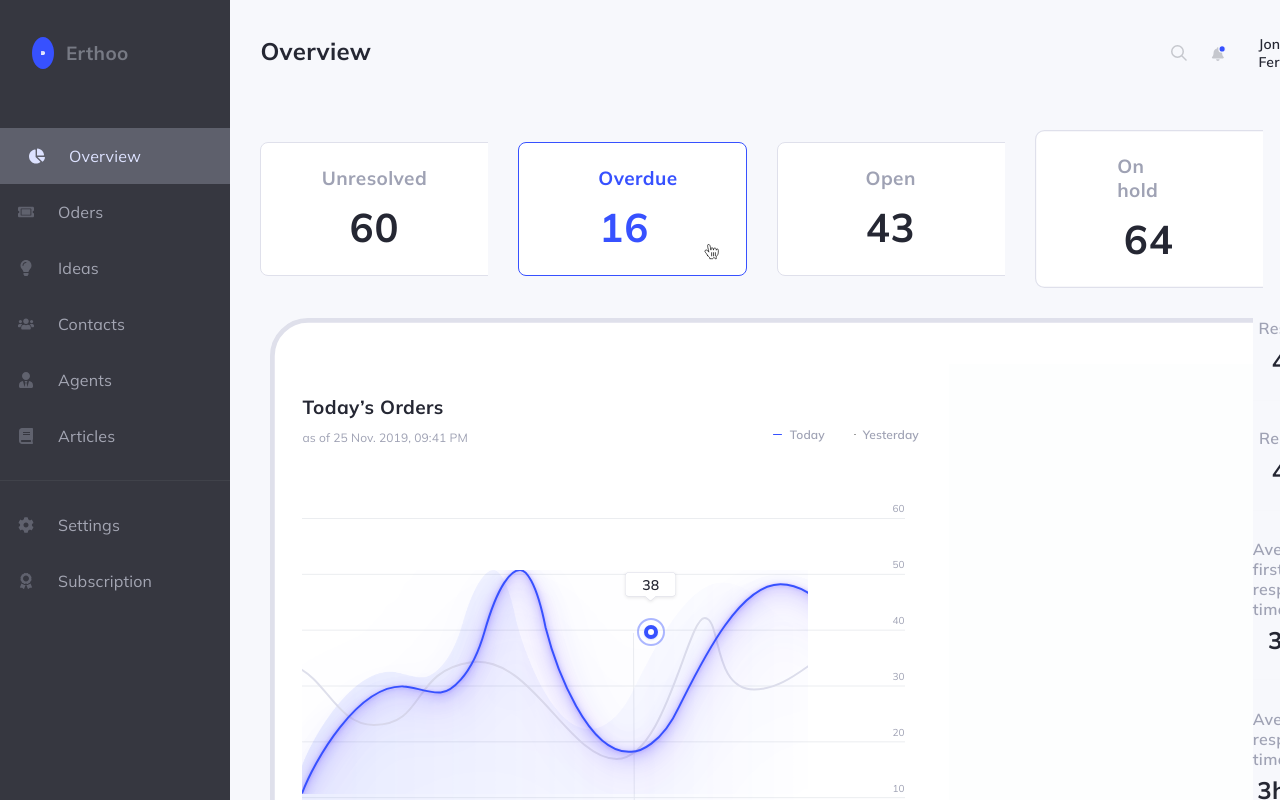
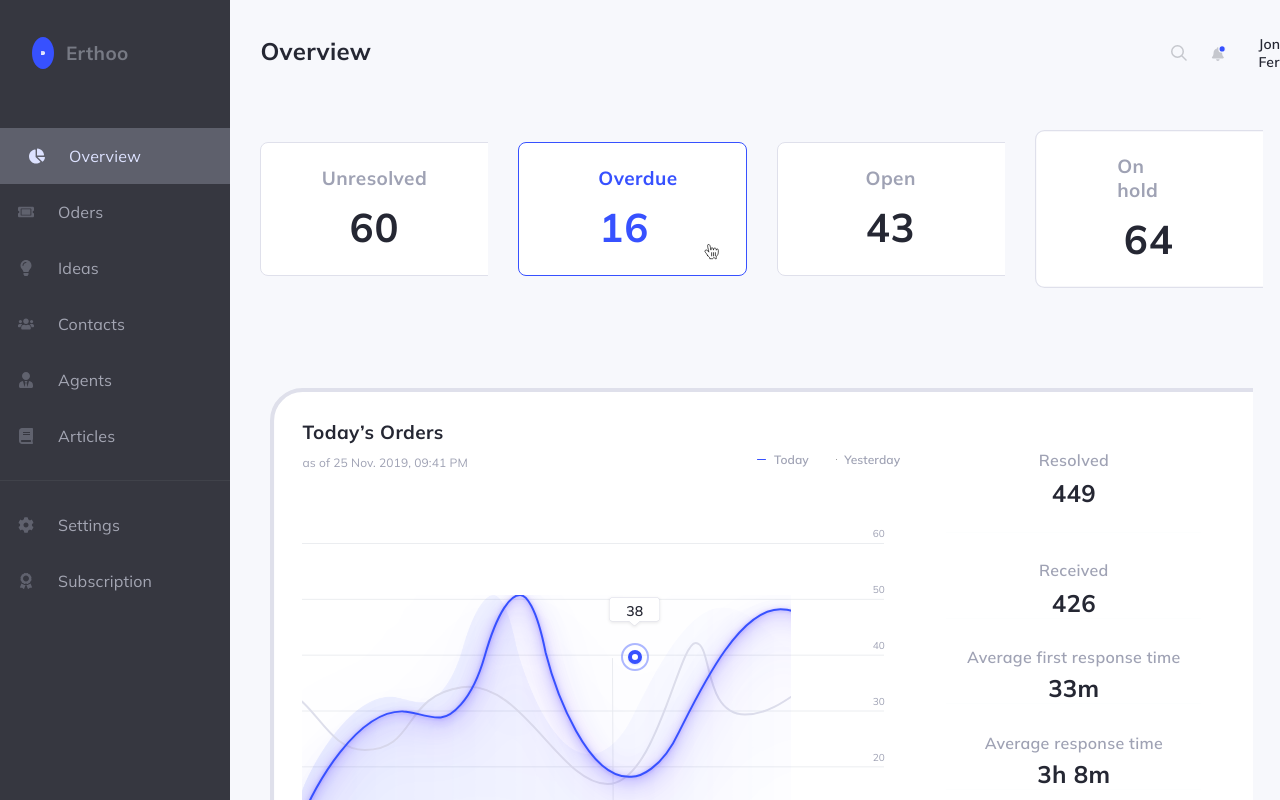
Before and after one commit to muazaqdas/e-c-dashboard, a React (Create React App) app: page /overview in a window 1280 px wide. Shown: the top 800 px of the page. Built offline with nearby package versions, Linux system fonts and the light colour scheme.

Commit message:
home updates

```diff
--- a/src/pages/Overview/index.js
+++ b/src/pages/Overview/index.js
@@ -296,10 +296,8 @@ const OverviewPage = () => {
               </div>
             </div>
           </div>
-          <div
-            className="bg-cover bg-no-repeat flex flex-col items-center justify-start mt-[30px] sm:pl-[20px] pl-[32px] md:w-[100%] sm:w-[100%] w-[98%]"
-            style={{ backgroundImage: "url('images/img_unresolved.svg')" }}
-          >
+          <div className="bg-cover bg-no-repeat flex flex-col p-[2rem] items-center justify-start mt-[100px] sm:pl-[20px] pl-[32px] md:w-[100%] sm:w-[100%] w-[98%]"
+            style={{ backgroundImage: "url('images/img_unresolved.svg')" }}>
             <div className="flex md:flex-col sm:flex-col flex-row md:gap-[32px] sm:gap-[32px] items-center justify-between w-[100%]">
               <div className="flex flex-col gap-[54px] items-start justify-start md:w-[100%] sm:w-[100%] w-[66%]">
                 <div className="flex flex-col gap-[8px] items-start justify-start w-[100%]">
@@ -594,11 +592,7 @@ const OverviewPage = () => {
               </div>
               <div className="flex flex-col items-center justify-start md:w-[100%] sm:w-[100%] w-[32%]">
                 <div className="flex flex-row items-center justify-evenly w-[100%]">
-                  <Img
-                    src="images/img_dividerline.svg"
-                    className="h-[546px] object-cover w-[auto]"
-                    alt="dividerline Two"
-                  />
+
                   <div className="flex flex-col gap-[24px] items-center justify-start w-[100%]">
                     <div className="flex flex-col gap-[8px] items-center justify-start md:w-[100%] sm:w-[100%] w-[21%]">
                       <Text
@@ -638,8 +632,8 @@ const OverviewPage = () => {
                       </Text>
                       <Img
                         src="images/img_dividerline.svg"
-                        className="h-[1px] mt-[24px] object-cover w-[auto]"
-                        alt="dividerline Four"
+                        className="h-[1px] object-cover w-[auto]"
+                        alt="dividerline Three"
                       />
                       <Text
                         className="font-semibold mt-[28px] text-bluegray_300 text-left tracking-ls030000001192092896 md:tracking-ls1 sm:tracking-ls1 w-[auto]"
@@ -657,8 +651,8 @@ const OverviewPage = () => {
                       </Text>
                       <Img
                         src="images/img_dividerline.svg"
-                        className="h-[1px] mt-[24px] object-cover w-[auto]"
-                        alt="dividerline Five"
+                        className="h-[1px] object-cover w-[auto]"
+                        alt="dividerline Three"
                       />
                       <Text
                         className="font-semibold mt-[29px] text-bluegray_300 text-left tracking-ls030000001192092896 md:tracking-ls1 sm:tracking-ls1 w-[auto]"
@@ -676,8 +670,8 @@ const OverviewPage = () => {
                       </Text>
                       <Img
                         src="images/img_dividerline.svg"
-                        className="h-[1px] mt-[24px] object-cover w-[auto]"
-                        alt="dividerline Six"
+                        className="h-[1px] object-cover w-[auto]"
+                        alt="dividerline Three"
                       />
                       <Text
                         className="font-semibold mt-[27px] text-bluegray_300 text-left tracking-ls030000001192092896 md:tracking-ls1 sm:tracking-ls1 w-[auto]"
```
